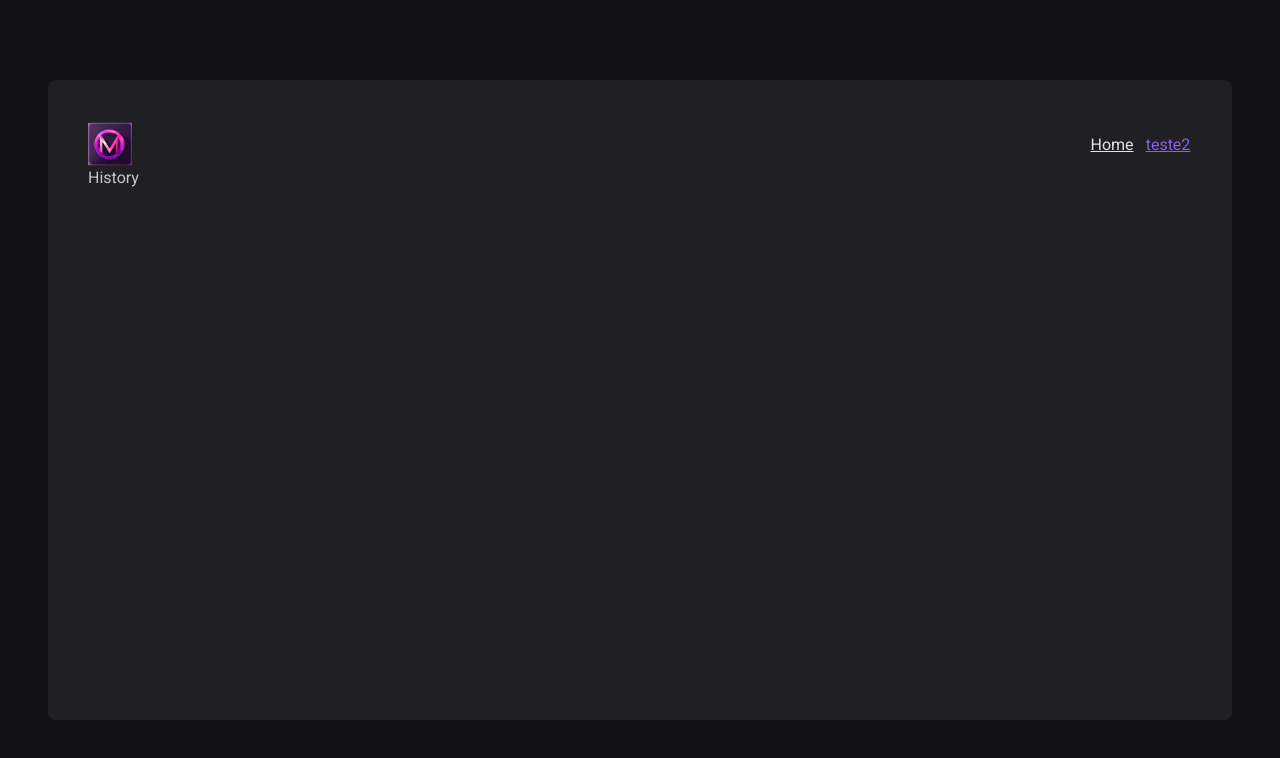
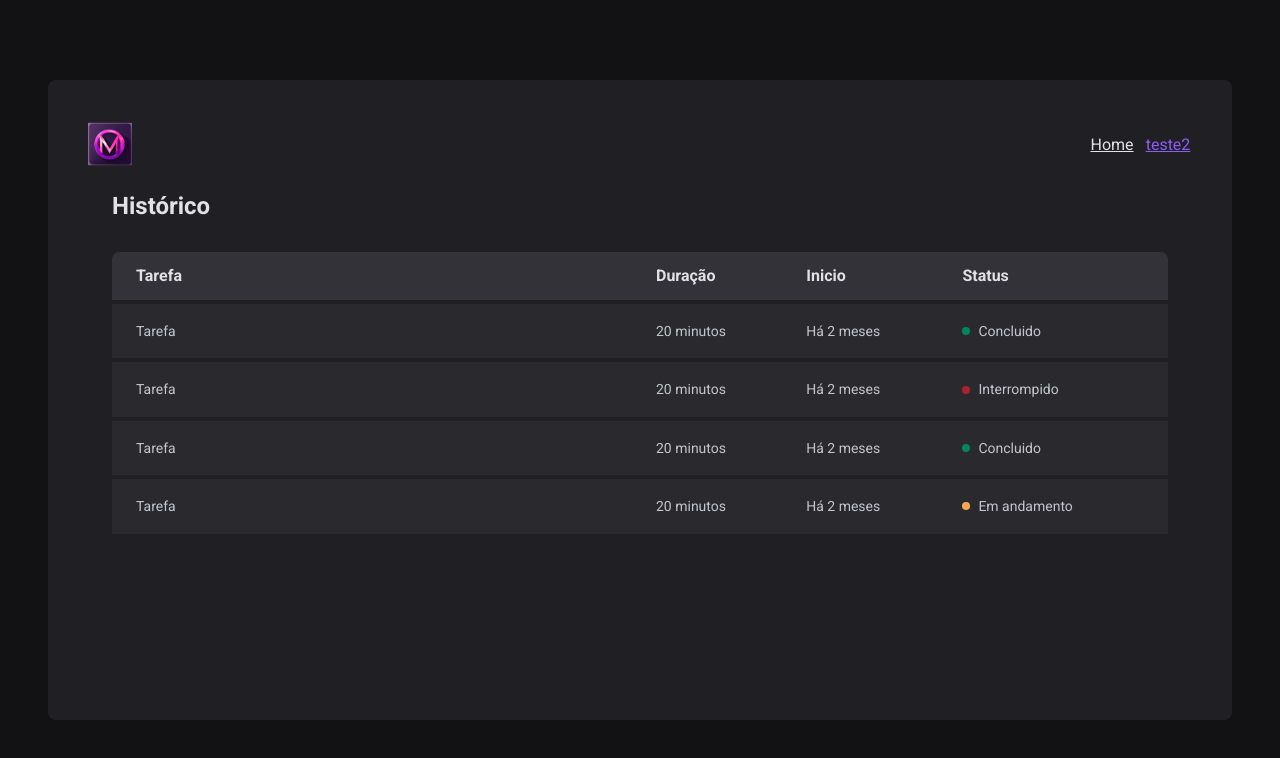
Before and after one commit to matheuscassioli/react-time-ignite, a React (Vite) app: page /history in a window 1280 px wide. Shown: the top 758 px of the page. Built offline with nearby package versions, Linux system fonts and the light colour scheme.

Commit message:
feature(historico) : montando lista e estilização dinamica styled components

```diff
--- a/src/pages/History.tsx
+++ /dev/null
@@ -1,7 +0,0 @@
-
-
-const History = () => {
-  return <div>History</div>;
-};
-
-export default History;
--- /dev/null
+++ b/src/pages/History/index.tsx
@@ -0,0 +1,59 @@
+import { HistoryContainer, HistoryList, Status } from "./styles";
+
+const History = () => {
+  return (
+    <HistoryContainer>
+      <h1>Histórico</h1>
+
+      <HistoryList>
+        <table>
+          <thead>
+            <tr>
+              <th>Tarefa</th>
+              <th>Duração</th>
+              <th>Inicio</th>
+              <th>Status</th>
+            </tr>
+          </thead>
+
+          <tbody>
+            <tr>
+              <td>Tarefa</td>
+              <td>20 minutos</td>
+              <td>Há 2 meses</td>
+              <td>
+                <Status statusColor="green">Concluido</Status>
+              </td>
+            </tr>
+            <tr>
+              <td>Tarefa</td>
+              <td>20 minutos</td>
+              <td>Há 2 meses</td>
+              <td>
+                <Status statusColor="red">Interrompido</Status>
+              </td>
+            </tr>
+            <tr>
+              <td>Tarefa</td>
+              <td>20 minutos</td>
+              <td>Há 2 meses</td>
+              <td>
+                <Status statusColor="green">Concluido</Status>
+              </td>
+            </tr>
+            <tr>
+              <td>Tarefa</td>
+              <td>20 minutos</td>
+              <td>Há 2 meses</td>
+              <td>
+                <Status statusColor="yellow">Em andamento</Status>
+              </td>
+            </tr>
+          </tbody>
+        </table>
+      </HistoryList>
+    </HistoryContainer>
+  );
+};
+
+export default History;
--- /dev/null
+++ b/src/pages/History/styles.ts
@@ -0,0 +1,81 @@
+import styled from "styled-components";
+
+export const HistoryContainer = styled.main`
+  flex: 1;
+  padding: 1.5rem;
+  display: flex;
+  flex-direction: column;
+
+  h1 {
+    font-size: 1.5rem;
+    color: ${(props) => props.theme["gray-100"]};
+  }
+`;
+
+export const HistoryList = styled.div`
+  flex: 1;
+  overflow: auto;
+  margin-top: 2rem;
+
+  table {
+    width: 100%;
+    border-collapse: collapse;
+    min-width: 600px;
+
+    th {
+      background-color: ${(props) => props.theme["gray-600"]};
+      padding: 1rem;
+      text-align: left;
+      color: ${(props) => props.theme["gray-100"]};
+      font-size: 0%.5rem;
+      line-height: 1;
+
+      &:first-child {
+        border-top-left-radius: 8px;
+        padding-left: 1.5rem;
+      }
+      &:last-child {
+        border-top-right-radius: 8px;
+        padding-right: 1.5rem;
+      }
+    }
+    td {
+      background-color: ${(props) => props.theme["gray-700"]};
+      border-top: 4px solid ${(props) => props.theme["gray-800"]};
+      padding: 1rem;
+      font-size: 0.875rem;
+      line-height: 1.6;
+
+      &:first-child {
+        padding-left: 1.5rem;
+        width: 50%;
+      }
+      &:last-child {
+        padding-right: 1.5rem;
+      }
+    }
+  }
+`;
+
+const STATUS_COLORS = {
+  yellow: "yellow-500",
+  green: "green-500",
+  red: "red-500",
+} as const
+
+interface StatusProps {
+  statusColor:keyof typeof STATUS_COLORS
+}
+
+export const Status = styled.span<StatusProps>`
+  display: flex;
+  align-items: center;
+  gap: 0.5rem;
+  &::before {
+    content: "";
+    height: 0.5rem;
+    width: 0.5rem;
+    border-radius: 9999px;
+    background: ${(props) => props.theme[STATUS_COLORS[props.statusColor]]};
+  }
+`;
--- a/src/pages/Home/index.tsx
+++ b/src/pages/Home/index.tsx
@@ -1,4 +1,12 @@
-import { CountdonwContainer, FormContainer, HomeContainer, Separator } from "./style";
+import {
+  CountdonwContainer,
+  FormContainer,
+  HomeContainer,
+  MinutesAmountInput,
+  Separator,
+  StarCountDonwButton,
+  TaskInput,
+} from "./style";
 
 const Home = () => {
   return (
@@ -6,11 +14,24 @@
       <FormContainer action="">
         <div>
           <label htmlFor="task">Vou trabalhar em</label>
-          <input id="task" />
+          <TaskInput list="task-sugestions" placeholder="Dê um nome para seu projeto" id="task" />
+
+          <datalist id="task-sugestions">
+            <option value="projeto 1" />
+            <option value="projeto 2" />
+            <option value="projeto 3" />
+            <option value="projeto 4" />
+          </datalist>
 
           <label htmlFor="minutesAmount">durante</label>
-          <input type="number" id="minutesAmount" />
-
+          <MinutesAmountInput
+            type="number"
+            id="minutesAmount"
+            placeholder="00"
+            step="5"
+            min="5"
+            max="60"
+          />
           <span>minutos.</span>
         </div>
 
@@ -22,7 +43,7 @@
           <span>0</span>
         </CountdonwContainer>
 
-        <button type="submit">Comecar</button>
+        <StarCountDonwButton type="submit">Comecar</StarCountDonwButton>
       </FormContainer>
     </HomeContainer>
   );
--- a/src/pages/Home/style.ts
+++ b/src/pages/Home/style.ts
@@ -51,3 +51,58 @@
     display: flex;
     justify-content: center;
 `
+
+const BaseInput = styled.input`
+background: transparent ;
+height:2.5rem;
+border: none;
+border-bottom: 2px solid ${props=>props.theme['gray-500']};
+font-weight: bold;
+font-size: 1.125rem;
+padding: 0 0.5rem;
+color: ${props=>props.theme['gray-100']};
+
+&:focus{
+    box-shadow: none;
+    border-color: ${props=>props.theme['purple-500']};
+}
+
+&::placeholder{
+    color:${props=>props.theme['gray-500']};
+}
+`
+
+export const TaskInput  = styled(BaseInput)`
+ flex: 1;
+&::-webkit-calendar-picker-indicator{
+    display: none !important;
+}
+`
+
+export const MinutesAmountInput  = styled(BaseInput)`
+ width: 4rem;
+`
+
+export const StarCountDonwButton  = styled.button`
+width: 100%;
+border: none;
+padding: 1rem;
+border-radius: 8px;
+display: flex;
+align-items: center;
+justify-content: center;
+gap :0.5rem;
+font-weight: bold;
+cursor:pointer;
+background: ${props=>props.theme['purple-500']};
+color: ${props=>props.theme['gray-100']};
+
+    &:not(:disabled):hover{
+        background: ${props=>props.theme['purple-700']};
+    }
+    &:disabled{
+        cursor: not-allowed;
+        opacity: 0.7;
+    }
+
+`
--- a/src/styles/themes/default.ts
+++ b/src/styles/themes/default.ts
@@ -17,6 +17,7 @@
     'red-500': '#AB222E',
     'red-700': '#7A1921',
     'purple-500':'#8b5cf6',
+    'purple-700':'#7e22ce',
 
     'yellow-500': '#FBA94C',
   }
```
